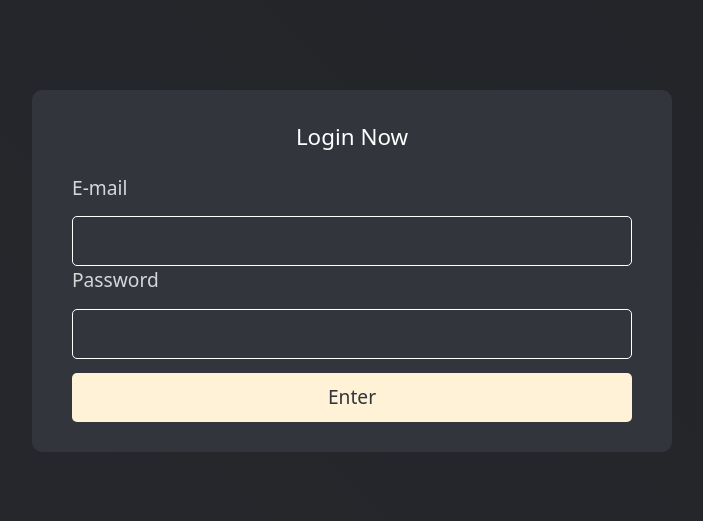
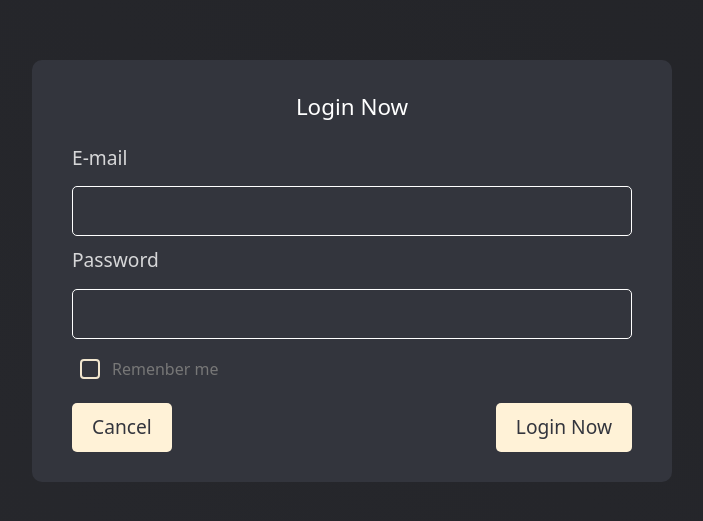
Before and after one commit to josevitor555/register-jwt, a React (Vite) app in the folder react-auth/: page /login in a window 1280 px wide. Shown: the part 129-650 px from the top of the page, without its empty margins (288-991 px from the left). Built offline with nearby package versions, Linux system fonts and the light colour scheme.

Commit message:
01/05/2025

```diff
--- a/react-auth/src/App.css
+++ b/react-auth/src/App.css
@@ -43,6 +43,7 @@
   border-radius: 5px;
   font-size: 1rem;
   border: 1px solid #fff;
+  margin-bottom: 10px;
 }
 
 .container .form button {
@@ -94,6 +95,73 @@
   margin: 0px 10px;
 }
 
+.container .container-buttons .material-checkbox {
+  display: flex;
+  align-items: center;
+  font-size: 16px;
+  color: #777777;
+  cursor: pointer;
+}
+
+.container .container-buttons .material-checkbox input[type="checkbox"] {
+  position: absolute;
+  opacity: 0;
+  width: 0;
+  height: 0;
+}
+
+.container .container-buttons .checkmark {
+  position: relative;
+  display: inline-block;
+  width: 20px;
+  height: 20px;
+  margin-right: 12px;
+  border: 2px solid #f1e6ce;
+  border-radius: 4px;
+  transition: all 0.3s;
+}
+
+.container .container-buttons .material-checkbox input[type="checkbox"]:checked ~ .checkmark {
+  background-color: #2F3300;
+  border-color: #f1e6ce;
+}
+
+.container .container-buttons .material-checkbox input[type="checkbox"]:checked ~ .checkmark:after {
+  content: "";
+  position: absolute;
+  top: 2px;
+  left: 6px;
+  width: 4px;
+  height: 10px;
+  border: solid white;
+  border-width: 0 2px 2px 0;
+  transform: rotate(45deg);
+}
+
+.container .container-buttons .material-checkbox input[type="checkbox"]:focus ~ .checkmark {
+  box-shadow: 0 0 0 2px #ece1cb;
+}
+
+.container .container-buttons .material-checkbox:hover input[type="checkbox"] ~ .checkmark {
+  border-color: #FFF2D7;
+}
+
+.container .container-buttons .material-checkbox input[type="checkbox"]:disabled ~ .checkmark {
+  opacity: 0.5;
+  cursor: not-allowed;
+}
+
+.container .container-buttons .material-checkbox input[type="checkbox"]:disabled ~ .checkmark:hover {
+  border-color: #4d4d4d;
+}
+
+.container .container-buttons a {
+  color: #FFF2D7;
+  text-decoration: none;
+  font-size: 1.2rem;
+}
+
+
 body {
   background: linear-gradient(45deg, #27282D, #232428);
   height: 100vh;
--- a/react-auth/src/components/Login.jsx
+++ b/react-auth/src/components/Login.jsx
@@ -1,6 +1,5 @@
 import { useState } from "react"
 import { useNavigate } from "react-router-dom";
-
 
 const Login = () => {
 
@@ -44,7 +43,19 @@ const Login = () => {
                     />
                 </div>
 
-                <button type="submit"> Enter </button>
+                <div className="container-buttons">
+                    <div className="m-2">
+                        <label className="material-checkbox">
+                            <input type="checkbox" />
+                            <span className="checkmark"></span>
+                            Remenber me
+                        </label>
+                    </div>
+                    <div className="flex items-center justify-between">
+                        <button type="button" onClick={() => navigate("/")}> Cancel </button>
+                        <button type="submit"> Login Now </button>
+                    </div>
+                </div>
             </form>
         </div>
     )
--- a/react-auth/src/components/Register.jsx
+++ b/react-auth/src/components/Register.jsx
@@ -1,5 +1,5 @@
 import { useState } from "react";
-import { useNavigate } from "react-router-dom";
+import { useNavigate, Link } from "react-router-dom";
 
 const Register = () => {
 
@@ -50,7 +50,16 @@ const Register = () => {
                     />
                 </div>
 
-                <button type="submit"> Register Now </button>
+
+                <div className="container-buttons">
+                    <a href="#">
+                        <Link to="/login"> Already have an account? </Link>
+                    </a>
+                    <div className="flex items-center justify-between">
+                        <button type="button" onClick={() => navigate("/")}> Cancel </button>
+                        <button type="submit"> Register Now </button>
+                    </div>
+                </div>
             </form>
         </div>
     )
```
